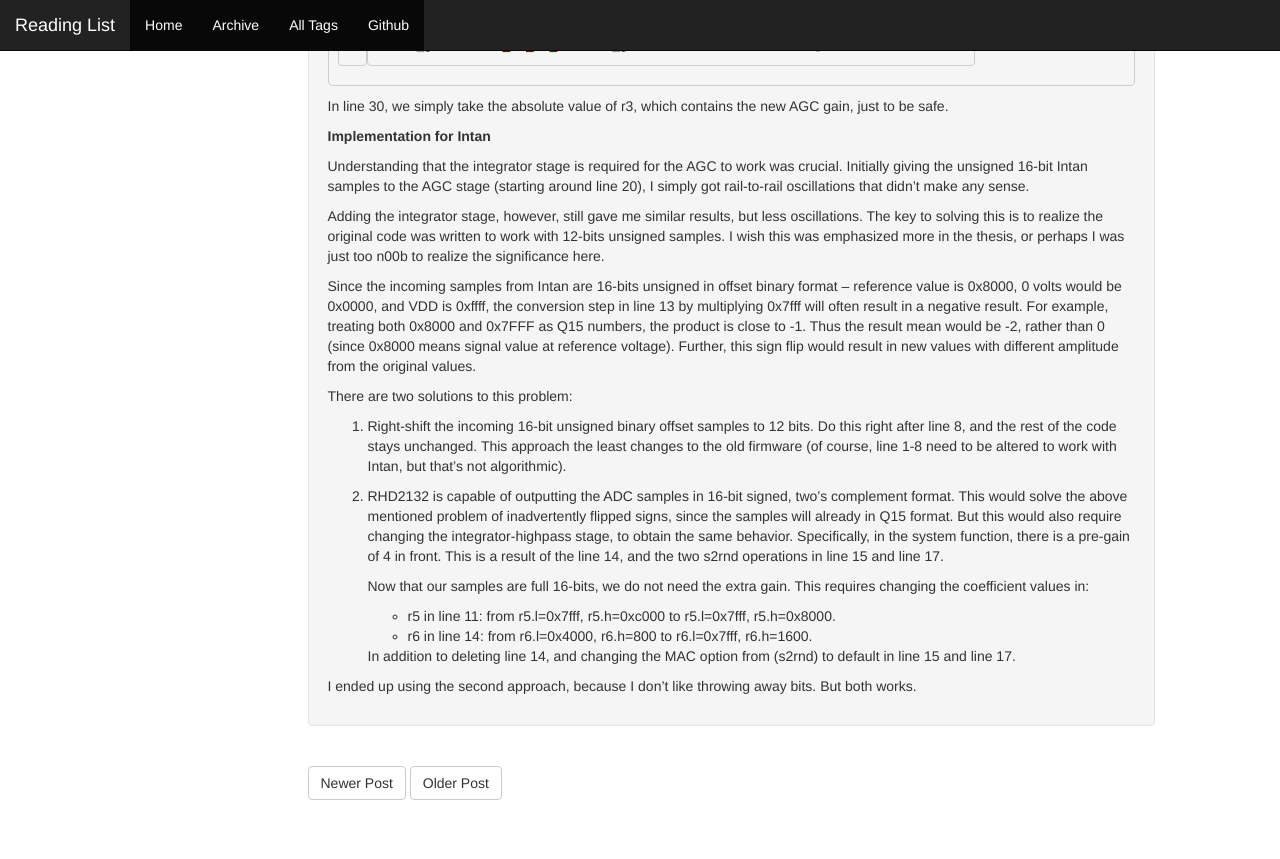
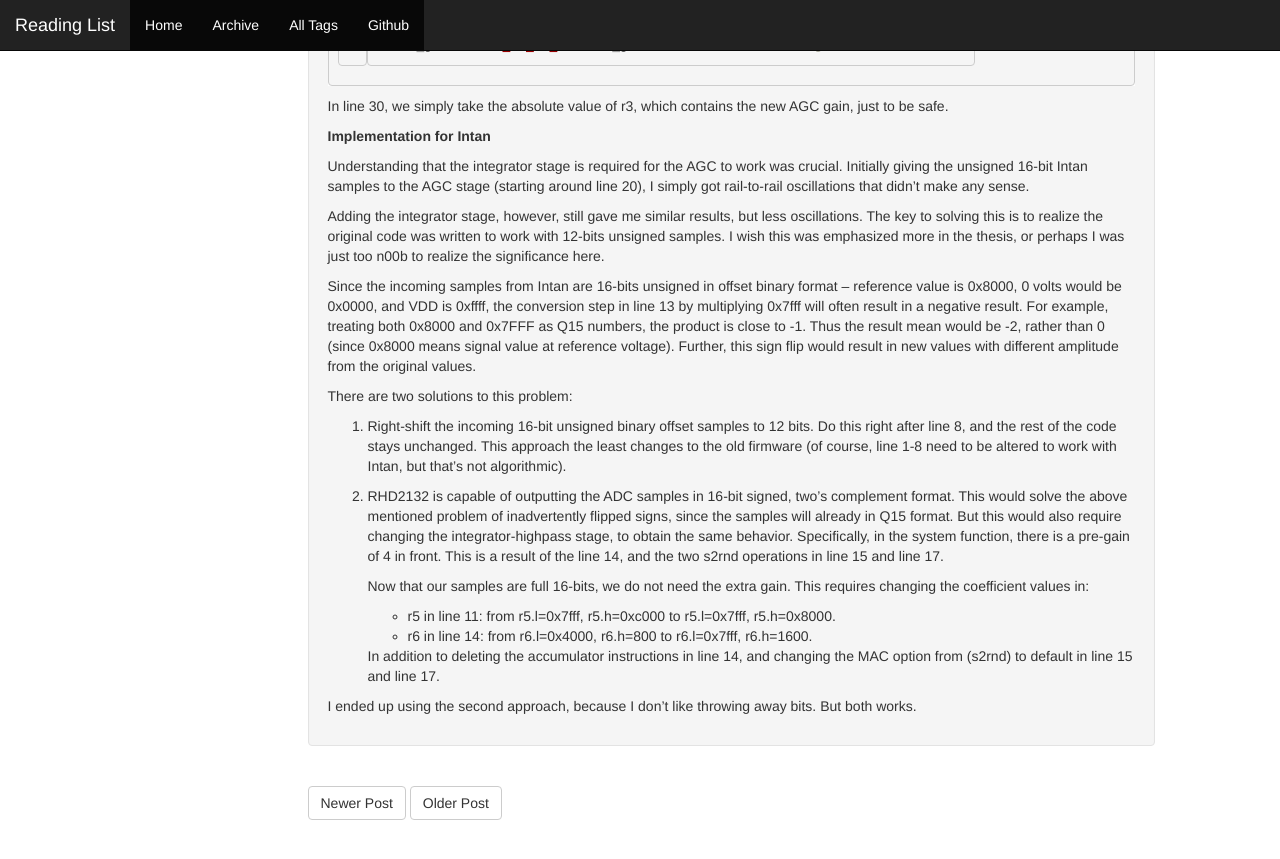
Before and after one commit to allenyin/reading_list, a Jekyll site: the page built from _posts/2015-12-24-WirelessAGC.md, in a window 1280 px wide and 900 px high, scrolled down 3772 px. Shown: the top 859 px of the window. Built offline with Jekyll 4.4.1, drawn with Linux system fonts in a browser that asks for light colours; formulas are drawn with MathJax 3.

Commit message:
Typos and edits for AGC post

```diff
--- a/_posts/2015-12-24-WirelessAGC.md
+++ b/_posts/2015-12-24-WirelessAGC.md
@@ -156,9 +156,10 @@
 2. RHD2132 is capable of outputting the ADC samples in 16-bit signed, two's complement format. This would solve the above mentioned problem of inadvertently flipped signs, since the samples will already in Q15 format. But this would also require changing the integrator-highpass stage, to obtain the same behavior. Specifically, in the system function, there is a pre-gain of 4 in front. This is a result of the line 14, and the two s2rnd operations in line 15 and line 17.
 
     Now that our samples are full 16-bits, we do not need the extra gain. This requires changing the coefficient values in:
-      * r5 in line 11: from r5.l=0x7fff, r5.h=0xc000 to r5.l=0x7fff, r5.h=0x8000.
-      * r6 in line 14: from r6.l=0x4000, r6.h=800 to r6.l=0x7fff, r6.h=1600.
 
-    In addition to deleting line 14, and changing the MAC option from (s2rnd) to default in line 15 and line 17.
+    * r5 in line 11: from r5.l=0x7fff, r5.h=0xc000 to r5.l=0x7fff, r5.h=0x8000.
+    * r6 in line 14: from r6.l=0x4000, r6.h=800 to r6.l=0x7fff, r6.h=1600.
+
+    In addition to deleting the accumulator instructions in line 14, and changing the MAC option from (s2rnd) to default in line 15 and line 17.
 
 I ended up using the second approach, because I don't like throwing away bits. But both works.
```
